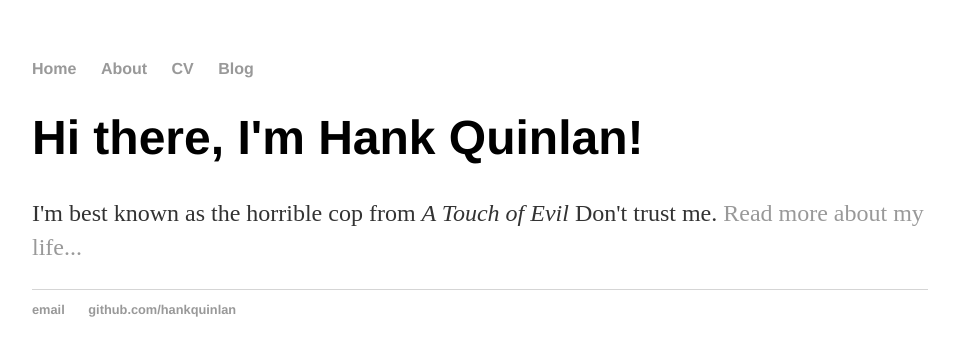
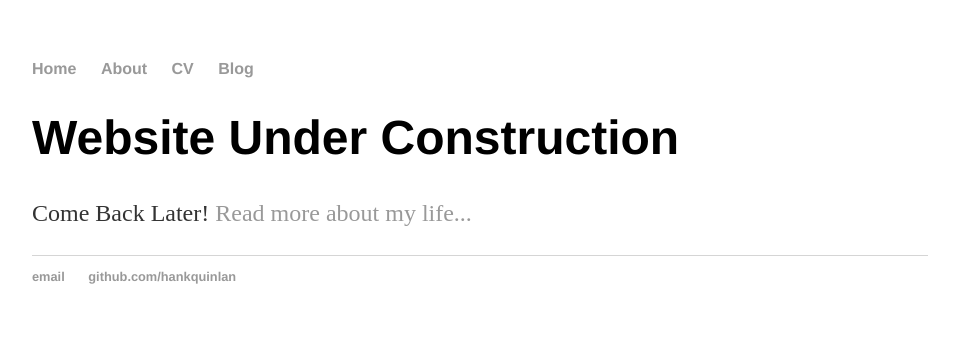
Before and after one commit to arioscos/arioscos.github.io, a Jekyll site: the page built from index.html, in a window 1280 px wide. Shown: the top 356 px of the page, without its empty margins (160-1119 px from the left). Built offline with Jekyll 4.4.1, drawn with Linux system fonts in a browser that asks for light colours.

Commit message:
Update index.html
Website Under Construction

```diff
--- a/index.html
+++ b/index.html
@@ -1,8 +1,8 @@
 ---
 layout: default
-title: Hank Quinlan, Horrible Cop
+title: Ari J. Garcia Oscos
 ---
 <div class="blurb">
-	<h1>Hi there, I'm Hank Quinlan!</h1>
-	<p>I'm best known as the horrible cop from <em>A Touch of Evil</em> Don't trust me. <a href="/about">Read more about my life...</a></p>
+	<h1>Website Under Construction</h1>
+	<p>Come Back Later! <a href="/about">Read more about my life...</a></p>
 </div><!-- /.blurb -->
```
